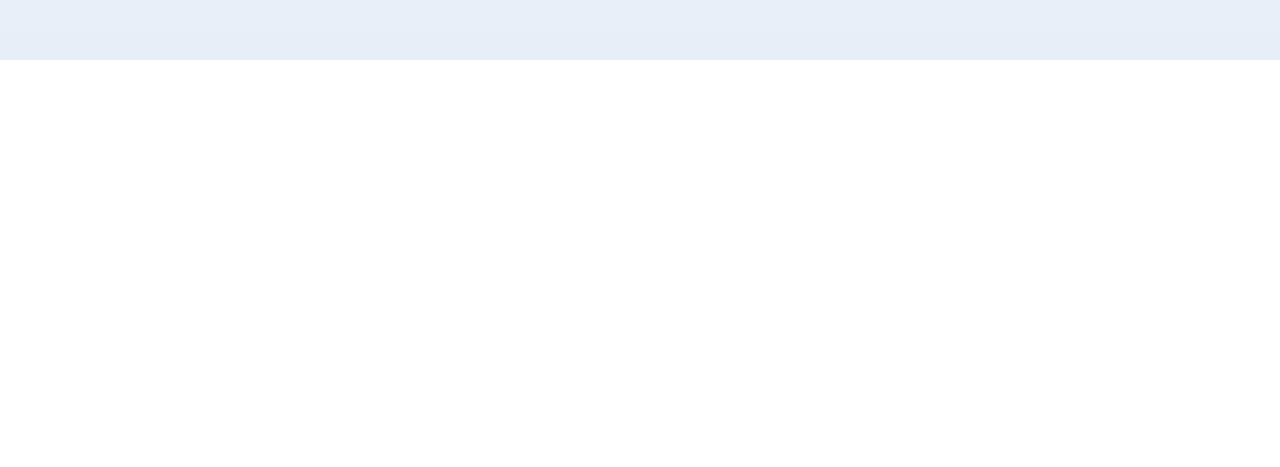
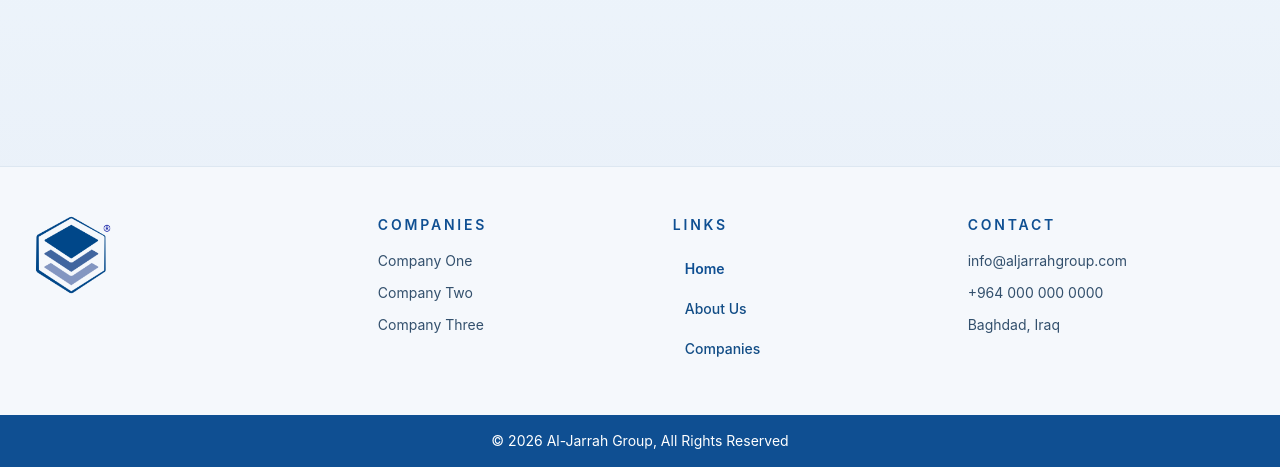
Before and after one commit to mohammadaljarah/aljarrah-group, a React (Vite) app: page / in a window 1280 px wide. Shown: the part 740-1207 px from the top of the page. Before the commit the page ends 800 px from the top, so only its background shows below. Built offline with nearby package versions, Linux system fonts and the light colour scheme.

Commit message:
feat: created footer

```diff
--- a/src/main.tsx
+++ b/src/main.tsx
@@ -8,6 +8,7 @@ import "@/i18n.ts";
 function App() {
   const { t, i18n } = useTranslation();
   const languageMenuRef = useRef<HTMLDetailsElement>(null);
+  const currentYear = new Date().getFullYear();
 
   const handleLanguageChange = (language: "en" | "ar") => {
     void i18n.changeLanguage(language);
@@ -23,13 +24,11 @@ function App() {
 
   const navLinkClassName = ({ isActive }: { isActive: boolean }) =>
     `px-3 py-2 text-sm transition hover:text-[#0c4178] ${
-      isActive
-        ? "font-semibold text-[#0f4f92]"
-        : "font-medium text-[#124d86]"
+      isActive ? "font-semibold text-[#0f4f92]" : "font-medium text-[#124d86]"
     }`;
 
   return (
-    <main className="min-h-screen bg-[linear-gradient(180deg,_#f7fbff_0%,_#edf4fb_55%,_#e7eef7_100%)] text-slate-900">
+    <main className="flex min-h-screen flex-col bg-[linear-gradient(180deg,#f7fbff_0%,#edf4fb_55%,#e7eef7_100%)] text-slate-900">
       <header className="w-full border-y border-white/75 bg-white/88 shadow-[0_24px_80px_-48px_rgba(3,57,116,0.55)] backdrop-blur">
         <div className="mx-auto max-w-7xl px-4 py-5 sm:px-6 lg:px-8">
           <nav className="flex flex-col gap-5 md:flex-row md:items-center md:justify-between">
@@ -103,11 +102,71 @@ function App() {
           </nav>
         </div>
       </header>
-      <Outlet />
+      <section className="min-h-screen flex-1">
+        <Outlet />
+      </section>
+      <footer className="mt-auto border-t border-[#0f4f92]/10 bg-[#f5f8fc]">
+        <div className="mx-auto grid max-w-7xl gap-10 px-4 py-12 sm:px-6 lg:grid-cols-[1.2fr_1fr_1fr_1.1fr] lg:px-8">
+          <div className="space-y-4">
+            <img
+              src="/logo_emblem.png"
+              alt="Al Jarrah Group emblem"
+              className="h-20 w-auto"
+            />
+          </div>
+
+          <div>
+            <h2 className="text-sm font-semibold uppercase tracking-[0.2em] text-[#0f4f92]">
+              {t("footer.companies")}
+            </h2>
+            <ul className="mt-4 space-y-3 text-sm text-[#33506d]">
+              <li>{t("footer.companyOne")}</li>
+              <li>{t("footer.companyTwo")}</li>
+              <li>{t("footer.companyThree")}</li>
+            </ul>
+          </div>
+
+          <div>
+            <h2 className="text-sm font-semibold uppercase tracking-[0.2em] text-[#0f4f92]">
+              {t("footer.links")}
+            </h2>
+            <div className="mt-4 flex flex-col items-start gap-1 text-sm">
+              <NavLink to="/" end className={navLinkClassName}>
+                {t("nav.home")}
+              </NavLink>
+              <NavLink to="/aboutus" className={navLinkClassName}>
+                {t("nav.about")}
+              </NavLink>
+              <NavLink to="/companies" className={navLinkClassName}>
+                {t("nav.companies")}
+              </NavLink>
+            </div>
+          </div>
+
+          <div>
+            <h2 className="text-sm font-semibold uppercase tracking-[0.2em] text-[#0f4f92]">
+              {t("footer.contact")}
+            </h2>
+            <ul className="mt-4 space-y-3 text-sm text-[#33506d]">
+              <li>{t("footer.email")}</li>
+              <li>
+                <span dir="ltr" className="inline-block">
+                  {t("footer.phone")}
+                </span>
+              </li>
+              <li>{t("footer.address")}</li>
+            </ul>
+          </div>
+        </div>
+        <div className="bg-[#0f4f92] px-4 py-4 text-center text-sm text-white sm:px-6 lg:px-8">
+          © {currentYear} Al-Jarrah Group, All Rights Reserved
+        </div>
+      </footer>
     </main>
   );
 }
 
+// eslint-disable-next-line react-refresh/only-export-components
 function EmptyPage() {
   return null;
 }
--- a/src/messages/ar.json
+++ b/src/messages/ar.json
@@ -6,5 +6,16 @@
     "language": "اللغة",
     "english": "English",
     "arabic": "العربية"
+  },
+  "footer": {
+    "companies": "الشركات",
+    "links": "الروابط",
+    "contact": "تواصل",
+    "companyOne": "الشركة الأولى",
+    "companyTwo": "الشركة الثانية",
+    "companyThree": "الشركة الثالثة",
+    "email": "info@aljarrahgroup.com",
+    "phone": "+964 000 000 0000",
+    "address": "بغداد، العراق"
   }
 }
--- a/src/messages/en.json
+++ b/src/messages/en.json
@@ -6,5 +6,16 @@
     "language": "Language",
     "english": "English",
     "arabic": "العربية"
+  },
+  "footer": {
+    "companies": "Companies",
+    "links": "Links",
+    "contact": "Contact",
+    "companyOne": "Company One",
+    "companyTwo": "Company Two",
+    "companyThree": "Company Three",
+    "email": "info@aljarrahgroup.com",
+    "phone": "+964 000 000 0000",
+    "address": "Baghdad, Iraq"
   }
 }
```
